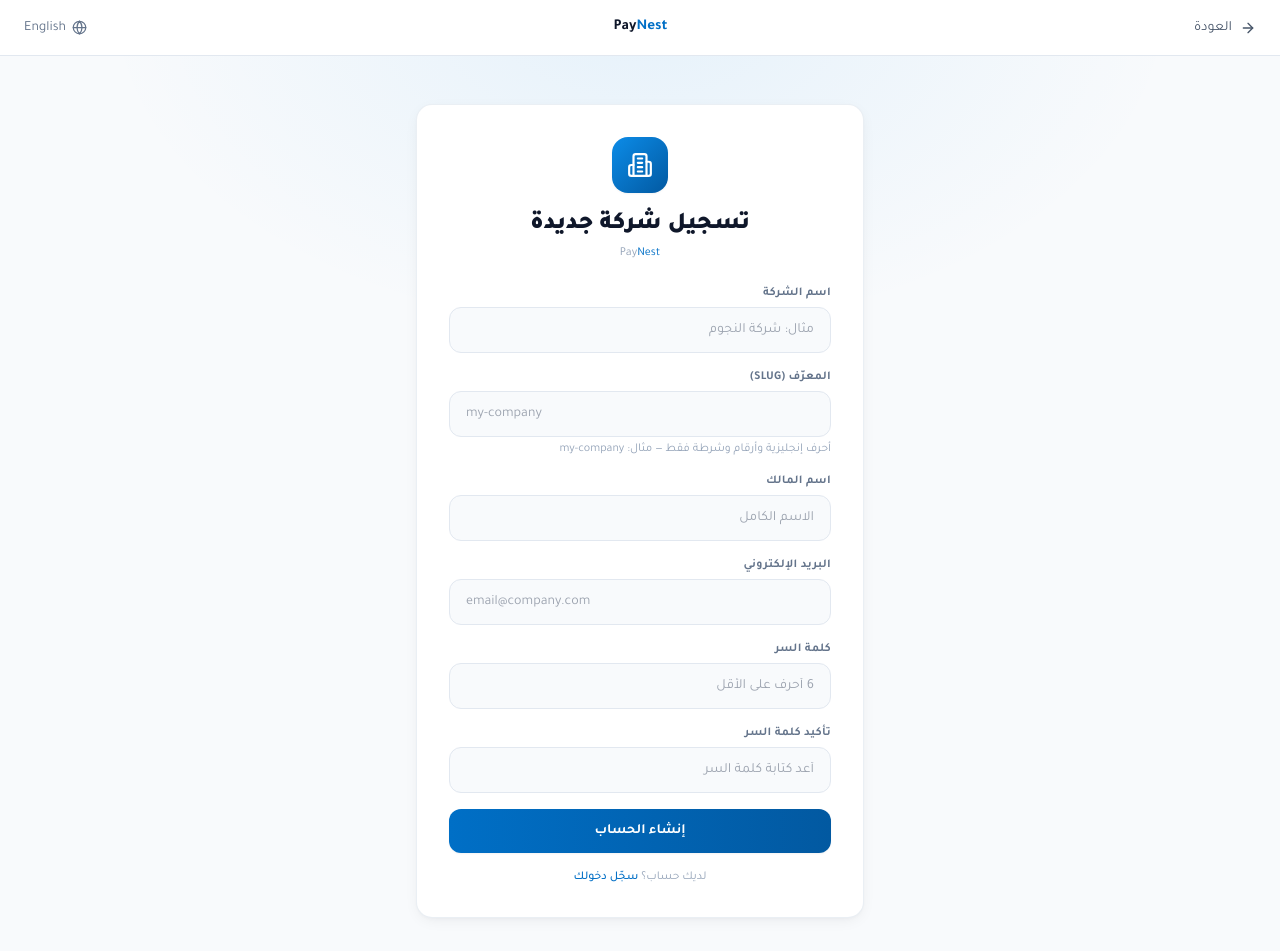
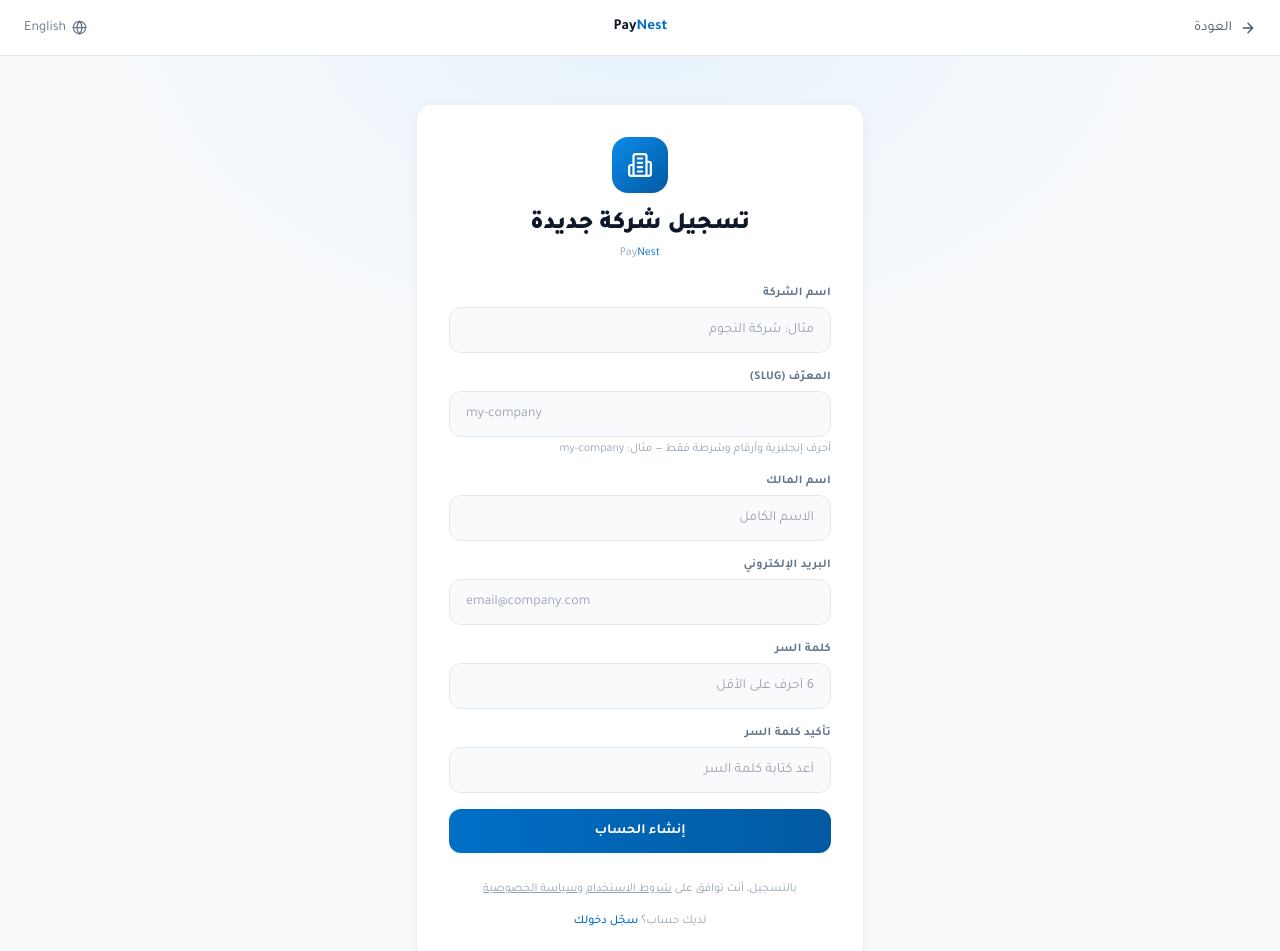
Before and after one commit to Husamalj/paynest, a Next.js app: page /signup in a window 1280 px wide. Shown: the top 951 px of the page. Built offline with nearby package versions, Linux system fonts and the light colour scheme.

Commit message:
feat: add ToS consent to signup and legal links to home footer

```diff
--- a/app/(auth)/signup/page.tsx
+++ b/app/(auth)/signup/page.tsx
@@ -271,7 +271,14 @@
                 : "Create Account"}
             </button>
 
-            <p className="text-center text-slate-400 text-xs">
+            <p className="text-xs text-slate-400 text-center mt-3">
+              {ar
+                ? <span>بالتسجيل، أنت توافق على <button type="button" onClick={() => router.push("/terms")} className="underline hover:text-slate-600">شروط الاستخدام</button> و<button type="button" onClick={() => router.push("/privacy")} className="underline hover:text-slate-600">سياسة الخصوصية</button></span>
+                : <span>By registering, you agree to our <button type="button" onClick={() => router.push("/terms")} className="underline hover:text-slate-600">Terms of Service</button> and <button type="button" onClick={() => router.push("/privacy")} className="underline hover:text-slate-600">Privacy Policy</button></span>
+              }
+            </p>
+
+            <p className="text-center text-slate-400 text-xs mt-4">
               {ar ? "لديك حساب؟ " : "Already have an account? "}
               <button
                 type="button"
--- a/app/page.tsx
+++ b/app/page.tsx
@@ -333,6 +333,15 @@
           © 2026 PayNest — {ar ? "صُمم لشركات الشرق الأوسط" : "Built for MENA businesses"}
         </div>
         <div className="flex items-center gap-5 text-sm text-slate-500">
+          <button onClick={() => router.push("/terms")} className="hover:text-slate-900 transition-colors">
+            {ar ? "الشروط" : "Terms"}
+          </button>
+          <button onClick={() => router.push("/contact")} className="hover:text-slate-900 transition-colors">
+            {ar ? "تواصل معنا" : "Contact"}
+          </button>
+          <button onClick={() => router.push("/about")} className="hover:text-slate-900 transition-colors">
+            {ar ? "من نحن" : "About"}
+          </button>
           <button onClick={() => router.push("/privacy")} className="hover:text-slate-900 transition-colors">
             {ar ? "الخصوصية" : "Privacy"}
           </button>
```
